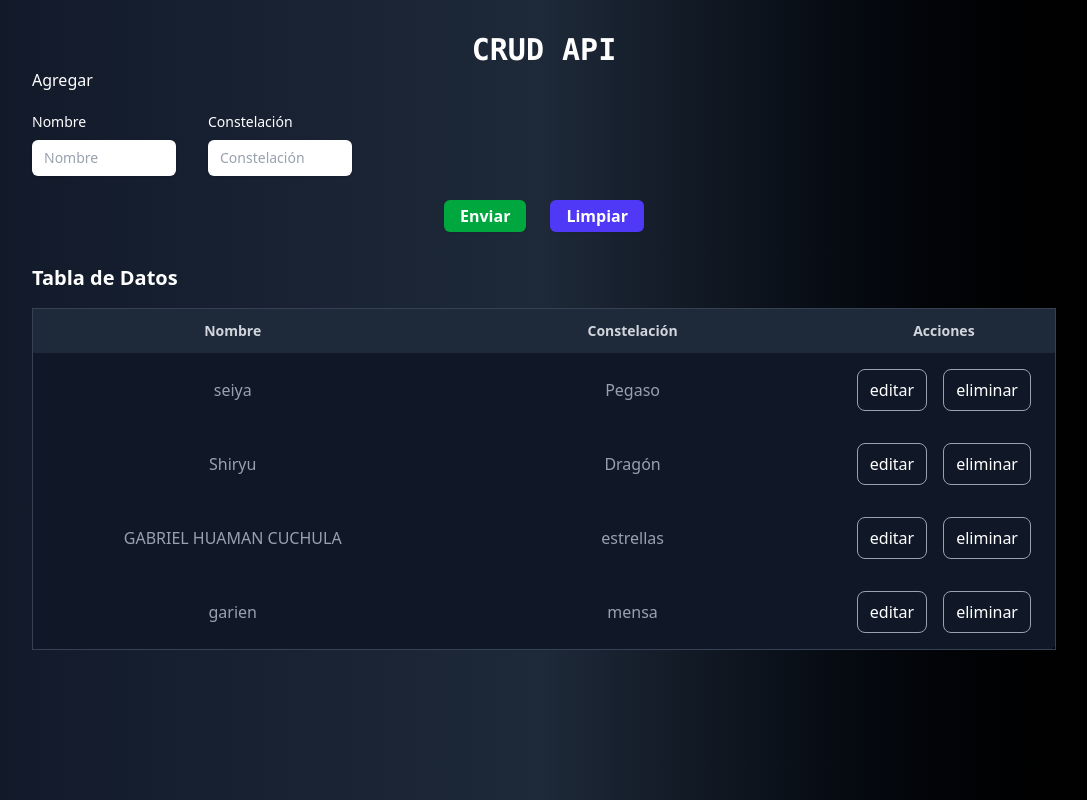
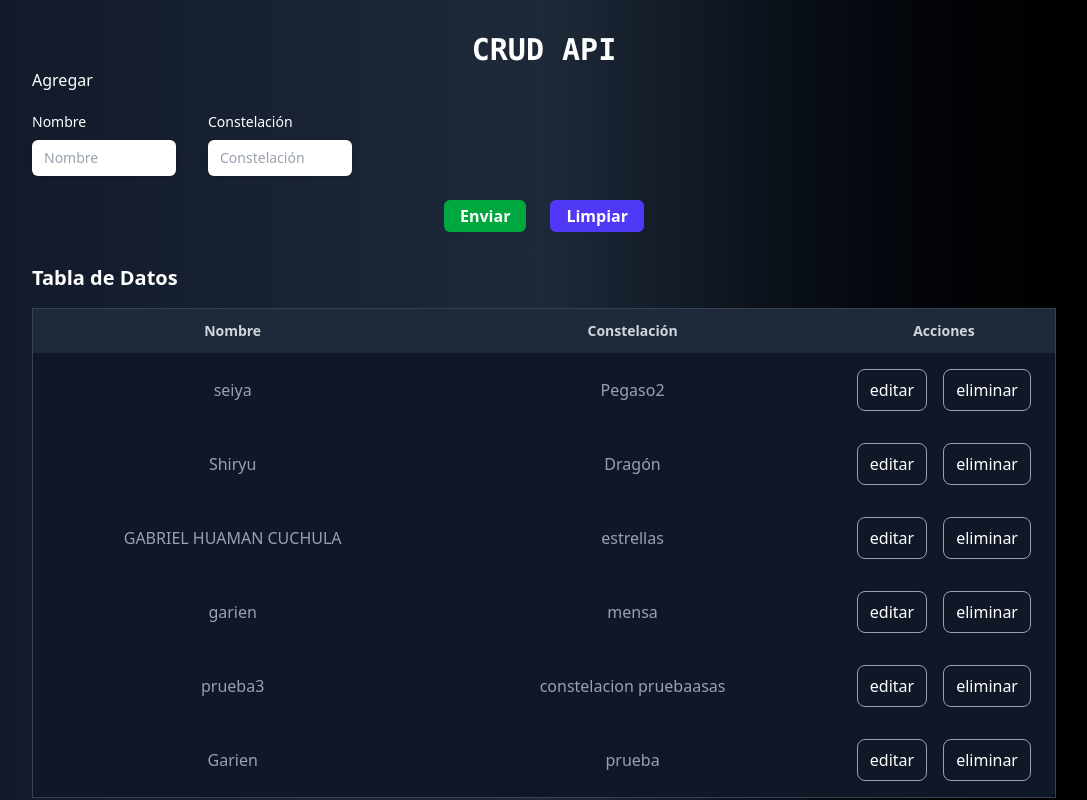
Before and after one commit to GaRIEN/CURSOS, a React (Vite) app in the folder react/crud-fetch/: page / in a window 1280 px wide. Shown: the whole page, without its empty margins (96-1183 px from the left). Built offline with nearby package versions, Linux system fonts and the light colour scheme; data requests are answered from the project's data file.

Commit message:
actualizar datos completados

```diff
--- a/react/crud-fetch/src/api/db.json
+++ b/react/crud-fetch/src/api/db.json
@@ -3,7 +3,7 @@
     {
       "id": "1",
       "name": "seiya",
-      "constellation": "Pegaso"
+      "constellation": "Pegaso2"
     },
     {
       "id": "2",
@@ -11,14 +11,24 @@
       "constellation": "Dragón"
     },
     {
-      "id": 1742114450451,
+      "id": "1742114450451",
       "name": "GABRIEL HUAMAN CUCHULA",
       "constellation": "estrellas"
     },
     {
-      "id": 1742114620136,
+      "id": "1742114620136",
       "name": "garien",
       "constellation": "mensa"
+    },
+    {
+      "id": "1742152667031",
+      "name": "prueba3",
+      "constellation": "constelacion pruebaasas"
+    },
+    {
+      "id": "1742153311069",
+      "name": "Garien",
+      "constellation": "prueba"
     }
   ]
 }
--- a/react/crud-fetch/src/components/CrudApi.jsx
+++ b/react/crud-fetch/src/components/CrudApi.jsx
@@ -30,34 +30,41 @@ const CrudApi = () => {
 
         setLoading(false);
       });
-  }, [url]);
+  }, []);
 
   const createData = (data) => {
-    console.log(data);
 
-    data.id = Date.now();
+    data.id = String(Date.now());
     let options = {
       body: data,
-      headers: { "content-type": "application/json" },
+      headers: { "Content-Type": "application/json" },
     };
     console.log(options);
 
     api.post(url, options).then((res) => {
-      console.log("los resltados 1");
-      console.log(res);
       if (!res.err) {
-
-        // setDb([...db, result]);
+        setDb([...db, res]);
       } else {
         setError(res);
       }
-      console.log("dentro del psot");
-      console.log(res);
     });
   };
   const updateData = (data) => {
-    let newData = db.map((el) => (el.id === data.id ? data : el));
-    setDb(newData);
+    let endpoint = `${url}/${data.id}`;
+    let options = {
+      body: data,
+      headers: { "Content-Type": "application/json" },
+    };
+
+    api.put(endpoint, options).then((res) => {
+      if (!res.err) {
+        let newData = db.map((el) => (el.id === data.id ? data : el));
+        setDb(newData);
+      } else {
+        setError(res);
+      }
+    });
+
   };
   const deleteData = (id) => {
     let isDelete = window.confirm(
--- a/react/crud-fetch/src/components/CrudTableApi.jsx
+++ b/react/crud-fetch/src/components/CrudTableApi.jsx
@@ -21,7 +21,7 @@ const CrudTableApi = ({ data, setDataToEdit, deleteData }) => {
             </tr>
           </thead>
           <tbody>
-            {data.length === 0 ? (
+            {!data || data.length === 0 ? (
               <tr>
                 <td colSpan={3} className="px-6 py-4 text-center text-gray-400">
                   Sin datos
```
